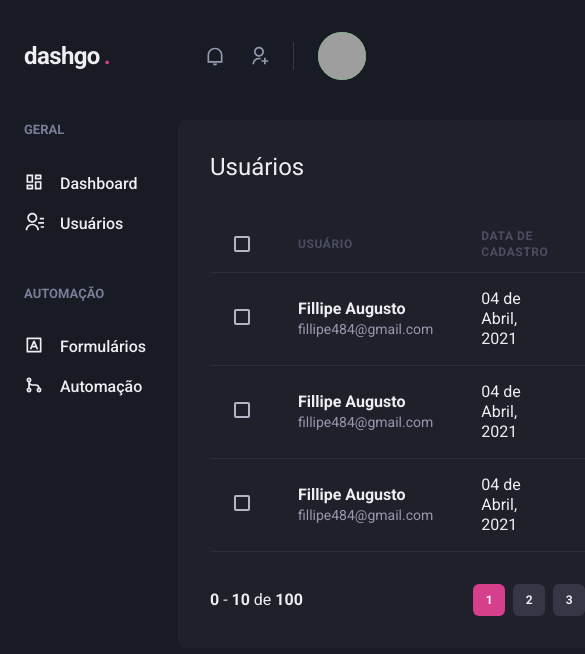
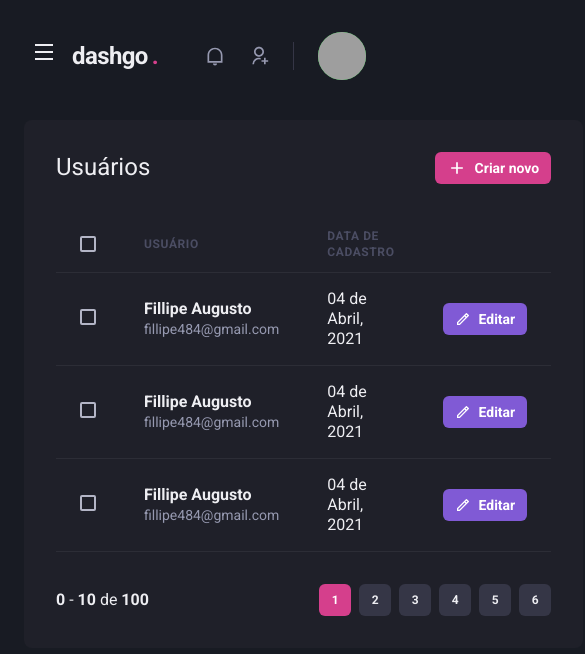
Before and after one commit to fillipeags/dashgo, a Next.js app: page /users in a window 390 px wide. Shown: the top 654 px of the page, 585 px wide, since content can reach past the window. Built offline with nearby package versions, Linux system fonts and the light colour scheme; grey boxes are pictures that could not be loaded.

Commit message:
responsive sidebar

```diff
--- a/src/components/Header/index.tsx
+++ b/src/components/Header/index.tsx
@@ -1,10 +1,14 @@
-import { Flex, useBreakpointValue } from '@chakra-ui/react';
+import { Flex, useBreakpointValue , IconButton, Icon} from '@chakra-ui/react';
+import { RiMenuLine } from 'react-icons/ri';
+import { useSidebarDrawer } from '../../contexts/SidebarDrawerContext';
 import { Logo } from './Logo';
 import { NotificationsNav } from './NotificationsNav';
 import { Profile } from './Profile';
 import { SearchBox } from './SearchBox';
 
 export function Header(){
+  const { onOpen } = useSidebarDrawer()
+
   const isWideVersion = useBreakpointValue({
     base: false,
     lg: true,
@@ -21,6 +25,21 @@ export function Header(){
       px="6"
       align="center"
     >
+      { !isWideVersion && (
+        <IconButton
+          aria-label="Open Navigation"
+          icon={<Icon as={RiMenuLine}/>}
+          fontSize="24"
+          variant="unstyled"
+          onClick={onOpen}
+          mr="2"
+        >
+
+        </IconButton>
+
+
+      )}
+
       <Logo/>
 
       { isWideVersion && <SearchBox/> }
--- /dev/null
+++ b/src/components/SideBar/SidebarNav.tsx
@@ -0,0 +1,19 @@
+import { Stack } from "@chakra-ui/react";
+import { NavLink } from "./NavLink";
+import { NavSection } from "./NavSection";
+import { RiContactsLine, RiDashboardLine, RiGitMergeLine, RiInputMethodLine } from "react-icons/ri"
+
+export function SidebarNav() {
+  return (
+    <Stack spacing="12" align="flex-start">
+      <NavSection title="GERAL">
+        <NavLink icon={RiDashboardLine}>Dashboard</NavLink>
+        <NavLink icon={RiContactsLine}>Usuários</NavLink>
+      </NavSection>
+      <NavSection title="AUTOMAÇÃO">
+        <NavLink icon={RiInputMethodLine}>Formulários</NavLink>
+        <NavLink icon={RiGitMergeLine}>Automação</NavLink>
+      </NavSection>
+    </Stack>
+  )
+}
--- a/src/components/SideBar/index.tsx
+++ b/src/components/SideBar/index.tsx
@@ -1,21 +1,37 @@
-import { Box, Stack } from "@chakra-ui/react";
-import { RiContactsLine, RiDashboardLine, RiGitMergeLine, RiInputMethodLine } from "react-icons/ri";
-import { NavLink } from "./NavLink";
-import { NavSection } from "./NavSection";
+import { Box, Drawer, useBreakpointValue, DrawerBody, DrawerCloseButton, DrawerContent, DrawerHeader, DrawerOverlay  } from "@chakra-ui/react";
+import { useSidebarDrawer } from "../../contexts/SidebarDrawerContext";
+import { SidebarNav } from "./SidebarNav";
 
 export function Sidebar() {
+
+  const { isOpen, onClose } = useSidebarDrawer()
+
+  const isDrawerSidebar = useBreakpointValue({
+    base: true,
+    lg: false,
+  })
+
+  if ( isDrawerSidebar ){
+    return (
+      <Drawer isOpen={isOpen} placement="left" onClose={onClose}>
+        <DrawerOverlay>
+          <DrawerContent bg="gray.800" p="4">
+            <DrawerCloseButton mt="6" />
+            <DrawerHeader>Navegação</DrawerHeader>
+
+            <DrawerBody>
+              <SidebarNav/>
+            </DrawerBody>
+
+          </DrawerContent>
+        </DrawerOverlay>
+      </Drawer>
+    )
+  }
+
   return (
     <Box as="aside" w="64" mr="8">
-      <Stack spacing="12" align="flex-start">
-        <NavSection title="GERAL">
-          <NavLink icon={RiDashboardLine}>Dashboard</NavLink>
-          <NavLink icon={RiContactsLine}>Usuários</NavLink>
-        </NavSection>
-        <NavSection title="AUTOMAÇÃO">
-          <NavLink icon={RiInputMethodLine}>Formulários</NavLink>
-          <NavLink icon={RiGitMergeLine}>Automação</NavLink>
-        </NavSection>
-      </Stack>
+      <SidebarNav/>
     </Box>
   );
 }
--- /dev/null
+++ b/src/contexts/SidebarDrawerContext.tsx
@@ -0,0 +1,28 @@
+import { useDisclosure, UseDisclosureReturn } from "@chakra-ui/react";
+import { useRouter } from "next/router";
+import { createContext, ReactNode, useContext, useEffect } from "react";
+
+interface SidebarDrawerProviderProps {
+  children: ReactNode;
+}
+
+type SidebarDrawerContextData = UseDisclosureReturn
+
+const SidebarDrawerContext = createContext({} as SidebarDrawerContextData);
+
+export function SidebarDrawerProvider({children} : SidebarDrawerProviderProps) {
+  const disclosure = useDisclosure()
+  const router = useRouter()
+
+  useEffect(() => {
+    disclosure.onClose()
+  }, [router.asPath])
+
+  return (
+    <SidebarDrawerContext.Provider value={disclosure}>
+      {children}
+    </SidebarDrawerContext.Provider>
+  );
+}
+
+export const useSidebarDrawer = () => useContext(SidebarDrawerContext)
--- a/src/pages/_app.tsx
+++ b/src/pages/_app.tsx
@@ -1,11 +1,14 @@
 import { AppProps } from 'next/app'
 import { ChakraProvider } from '@chakra-ui/react'
 import { theme } from '../styles/theme'
+import { SidebarDrawerProvider } from '../contexts/SidebarDrawerContext'
 
 function MyApp({ Component, pageProps } : AppProps) {
   return (
     <ChakraProvider theme={theme}>
-      <Component {...pageProps} />
+      <SidebarDrawerProvider>
+        <Component {...pageProps} />
+      </SidebarDrawerProvider>
     </ChakraProvider>
   )
 }
```
